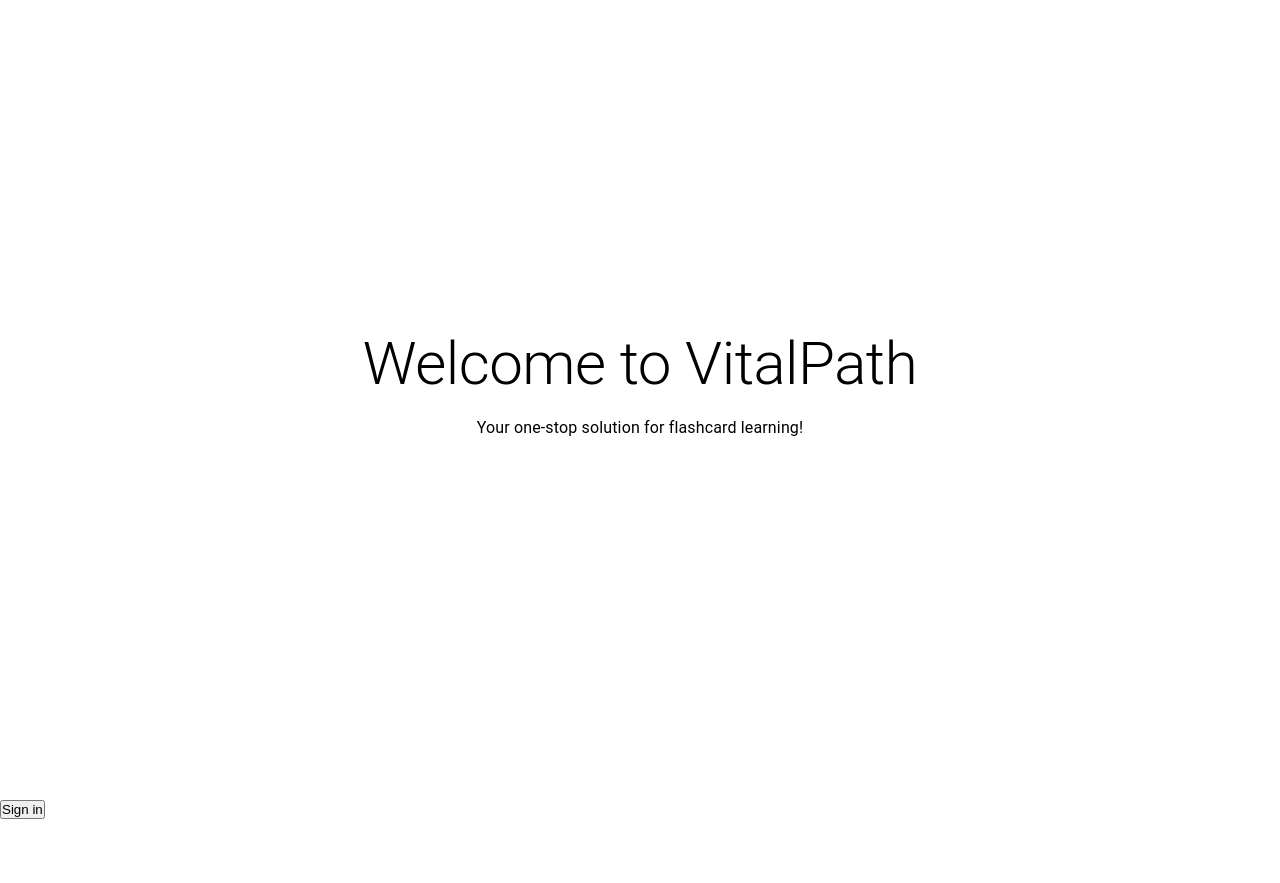
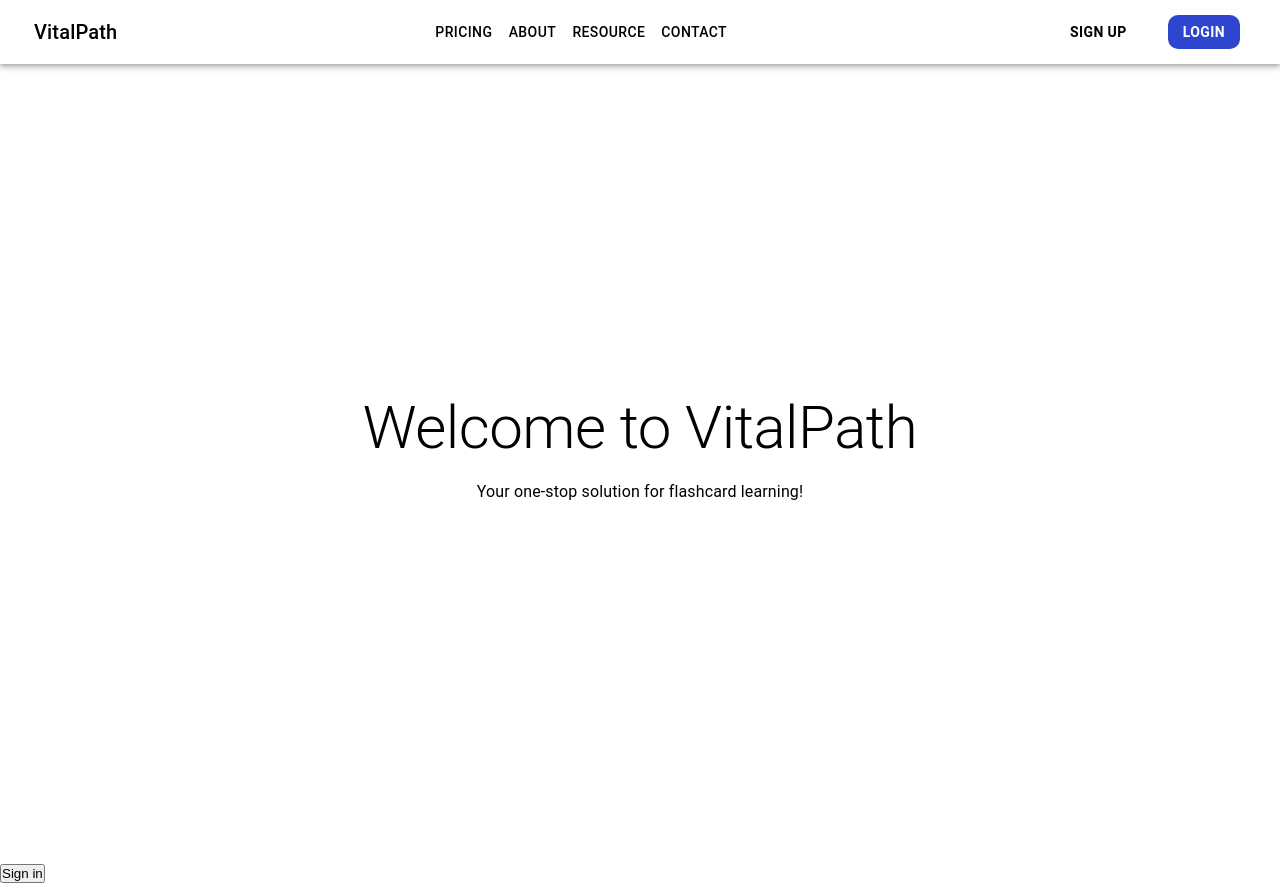
Before and after one commit to lallalamin/VitalPath, a Next.js app in the folder vitalpath/: page / in a window 1280 px wide. Before the commit the page ends 819 px from the top, so only its background shows below. Built offline with nearby package versions, Linux system fonts and the light colour scheme; no server answers.

Commit message:
added the question page

```diff
--- a/vitalpath/app/page.js
+++ b/vitalpath/app/page.js
@@ -12,6 +12,7 @@ import Navbar from '@/component/Navbar.jsx';
 export default function Home() {
   return (
     <div>
+      <Navbar />
       <Hero />
       <SignedOut>
         <SignInButton />
--- a/vitalpath/component/Navbar.jsx
+++ b/vitalpath/component/Navbar.jsx
@@ -12,10 +12,10 @@ export default function CustomAppBar() {
                     </Typography>
                 </div>
                 <div>
-                    <Button color="inherit" href="#Pricing" className="nav-item" sx={{ color:'black'}}>Pricing</Button>
-                    <Button color="inherit" href="#About" className="nav-item" sx={{ color:'black'}}>About</Button>
-                    <Button color="inherit" href="/resources" className="nav-item" sx={{ color:'black'}}>Resource</Button>
-                    <Button color="inherit" href="/contact" className="nav-item" sx={{ color:'black'}}>Contact</Button>
+                    <Button color="inherit" href="" className="nav-item" sx={{ color:'black'}}>Pricing</Button>
+                    <Button color="inherit" href="" className="nav-item" sx={{ color:'black'}}>About</Button>
+                    <Button color="inherit" href="" className="nav-item" sx={{ color:'black'}}>Resource</Button>
+                    <Button color="inherit" href="" className="nav-item" sx={{ color:'black'}}>Contact</Button>
                 </div>
                 <div>
                     <SignedOut>
@@ -23,9 +23,8 @@ export default function CustomAppBar() {
                         <Button color="inherit" href="/sign-in" className="button-blue" sx={{ mr: 2, backgroundColor: '#2E46CD', color: 'white', fontWeight: 600, borderRadius: '10px', padding: '5px 15px 5px 15px', marginLeft: '10px','&:hover': {backgroundColor: '#1565C0',}, }}>Login</Button>
                     </SignedOut>
                     <SignedIn>
-                    <Button color="inherit" href="/generate"  sx={{ mr: 2, border:'1px solid black', backgroundColor: 'white', color: 'black', fontWeight: 600, borderRadius: '10px', padding: '5px 15px 5px 15px', marginLeft: '10px','&:hover': {backgroundColor: '#e2e2e2',}, }}>Generate</Button>
-                        <Button color="inherit" href="/flashcards" sx={{ mr: 2, backgroundColor: '#2E46CD', color: 'white', fontWeight: 600, borderRadius: '10px', padding: '5px 15px 5px 15px', marginLeft: '10px','&:hover': {backgroundColor: '#1565C0',}, }}>My Cards</Button>
-                        <UserButton />
+                        <Button color="inherit" href="/question" sx={{ mr: 2, backgroundColor: '#2E46CD', color: 'white', fontWeight: 600, borderRadius: '10px', padding: '5px 15px 5px 15px', marginLeft: '10px','&:hover': {backgroundColor: '#1565C0',}, }}>Analyze</Button>
+                        <UserButton sx = {{ marginTop: '5px'}} />
                     </SignedIn>
                 </div>
 
```
Also changed, not shown: vitalpath/app/question/page.js (+11 -0 lines).
